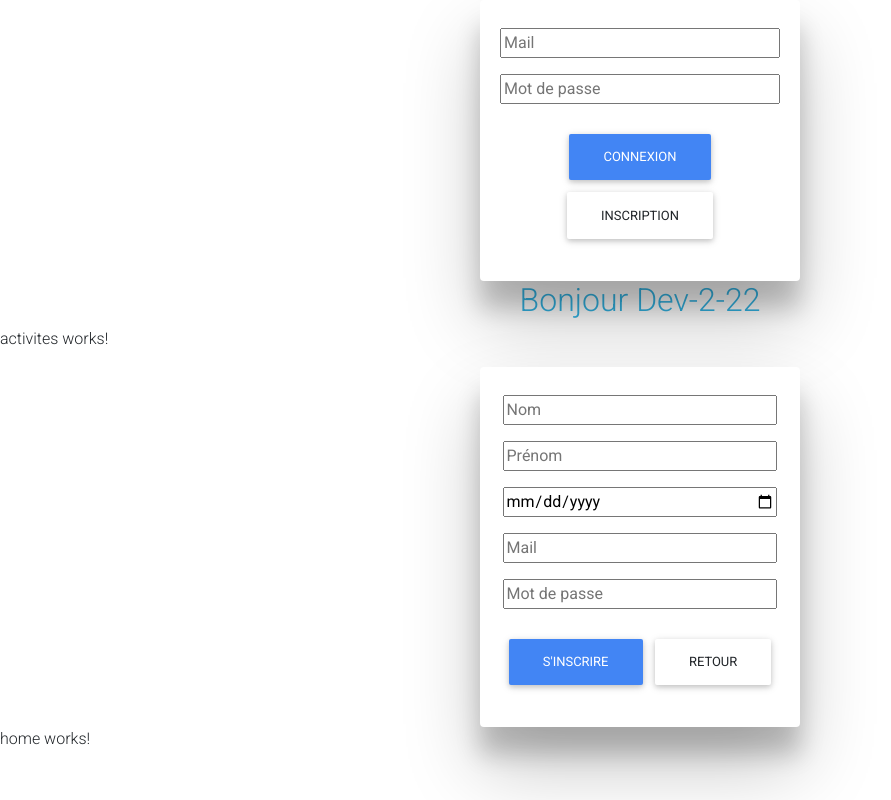
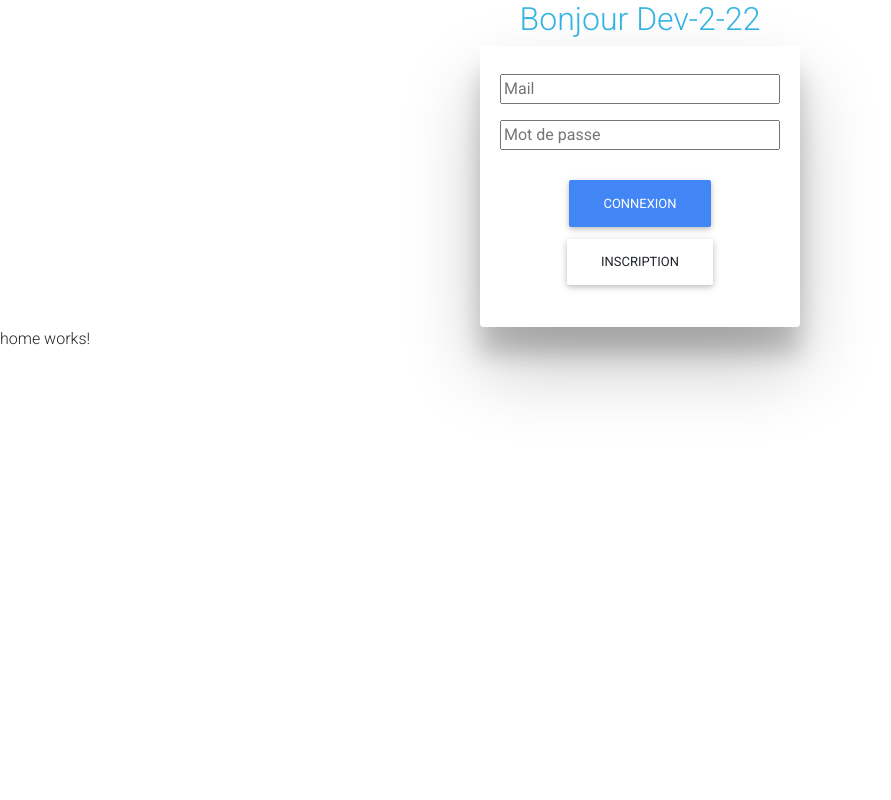
Before and after one commit to LucasAubrun/FinalProject, an Angular app: page /home in a window 1280 px wide. Shown: the whole page, without its empty margins (0-891 px from the left). Built offline with nearby package versions, Linux system fonts and the light colour scheme.

Commit message:
Links connexion/inscription

```diff
--- a/src/app/app-routing.module.ts
+++ b/src/app/app-routing.module.ts
@@ -1,7 +1,9 @@
 import { NgModule } from '@angular/core';
 import { RouterModule, Routes } from '@angular/router';
 import { ActivitesComponent } from './activites/activites.component';
+import { ConnexionComponent } from './connexion/connexion.component';
 import { HomeComponent } from './home/home.component';
+import { InscriptionComponent } from './inscription/inscription.component';
 
 //import { CreationequipesComponent } from './prive/prive.component';
 //import { PubliqueComponent } from './publique/publique.component';
@@ -9,6 +11,8 @@ import { HomeComponent } from './home/home.component';
 const routes: Routes = [
 {component: ActivitesComponent, path: 'activites'},
 {component: HomeComponent, path: 'home'},
+{component: ConnexionComponent, path: 'connexion'},
+{component: InscriptionComponent, path: 'inscription'}
 //{component: PriveComponent, path: 'prive'},
 //{component: PubliqueComponent, path: 'publique'}
 
--- a/src/app/app.component.html
+++ b/src/app/app.component.html
@@ -1,16 +1,10 @@
-<div>
-  <app-connexion></app-connexion>
-  <!--<app-inscription></app-inscription>-->
-</div>
+
 <router-outlet></router-outlet>
 
 <h2 class="text-center text-info">Bonjour Dev-2-22</h2>
 <!--  <app-activites></app-activites> -->
 
-
-<app-activites></app-activites>
-
-<app-inscription></app-inscription>
+<app-connexion></app-connexion>
 
 <router-outlet></router-outlet>
 
--- a/src/app/connexion/connexion.component.html
+++ b/src/app/connexion/connexion.component.html
@@ -5,7 +5,7 @@
             <input class="mt-2 mb-4 w-100" type="password" name="mdp" placeholder="Mot de passe" ngModel=""> <br>
             <div class="text-center">
                 <button type="submit" class="btn btn-primary z-depth-1">Connexion</button>
-                <button type="button" class="btn z-depth-1">Inscription</button>
+                <button type="button" class="btn z-depth-1" routerLink="inscription">Inscription</button>
                 <p class="mt-3" [style.color]="resultColor">{{resultMessage}}</p>
             </div>
         </form>
--- a/src/app/inscription/inscription.component.html
+++ b/src/app/inscription/inscription.component.html
@@ -8,7 +8,7 @@
             <input class="mt-2 mb-4 w-100" type="password" name="mdp" placeholder="Mot de passe" ngModel=""> <br>
             <div class="text-center">
                 <button type="submit" class="btn btn-primary z-depth-1">S'inscrire</button>
-                <button type="button" class="btn z-depth-1">Retour</button>
+                <button type="button" class="btn z-depth-1" routerLink="connexion">Retour</button>
                 <p class="mt-3" [style.color]="resultColor">{{resultMessage}}</p>
             </div>
         </form>
```
